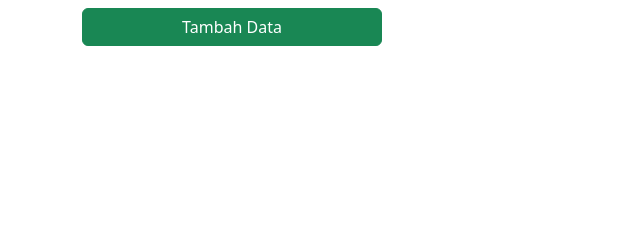
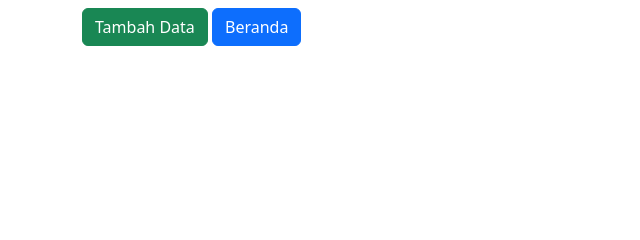
Before and after one commit to dendense/Lattis38, a PHP site: page /hanjar/index.php in a window 1280 px wide. Shown: the part 493-733 px from the top of the page, without its empty margins (0-640 px from the left). Run offline with PHP 8.4, Linux system fonts and the light colour scheme; data that the repository does not hold is empty.

Commit message:
Adding more button

```diff
--- a/hanjar/index.php
+++ b/hanjar/index.php
@@ -46,5 +46,8 @@
 
                 </table>
 
-                <a href="datahanjar.php" class="btn btn-success mt-2 w-100">Tambah Data</a>
+                <div>
+                    <a href="datahjanjar.php" class="btn btn-success mt-2">Tambah Data</a>
+                    <a href="../admin/index.php" class="btn btn-primary mt-2">Beranda</a>
+                    <div>
     </body>
```
